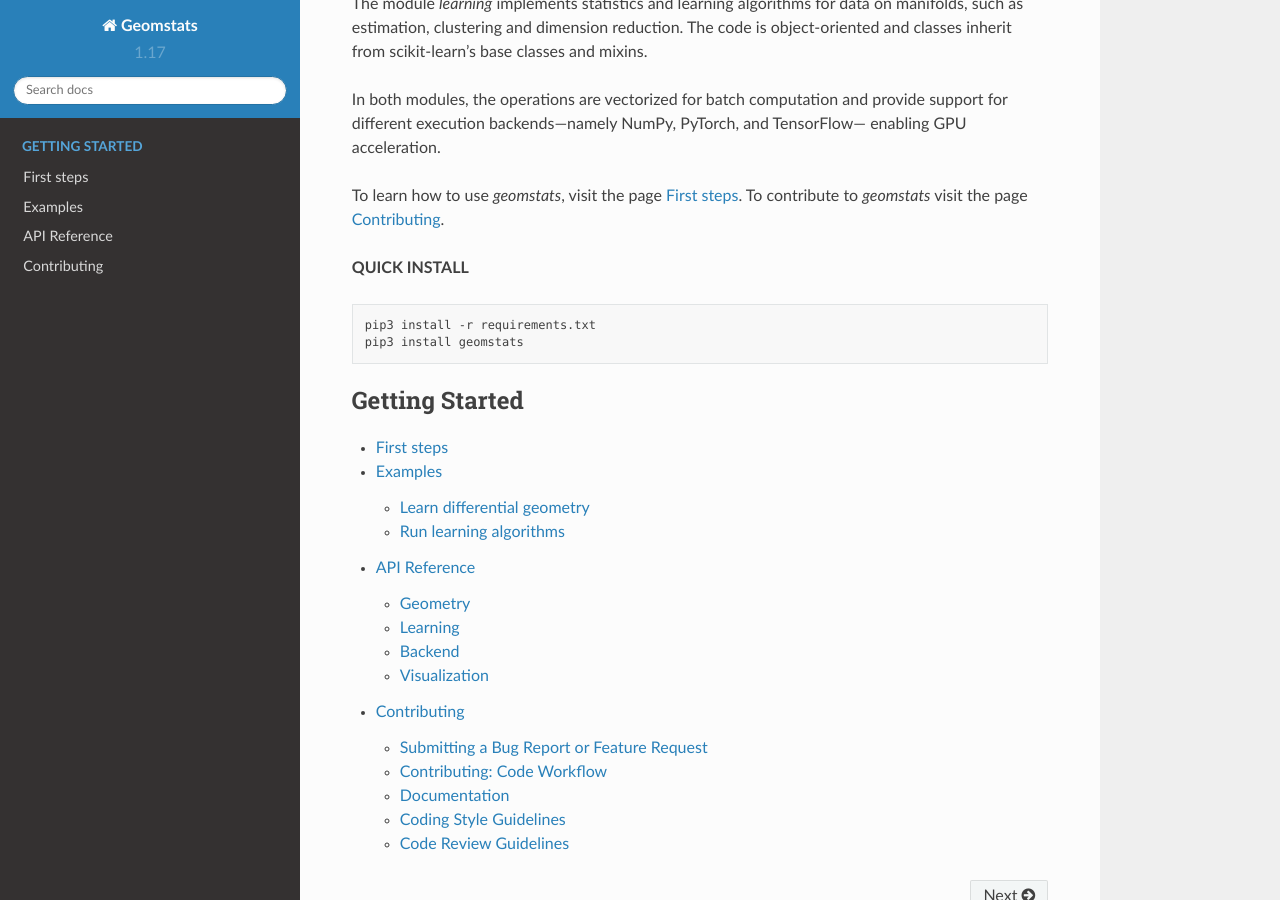
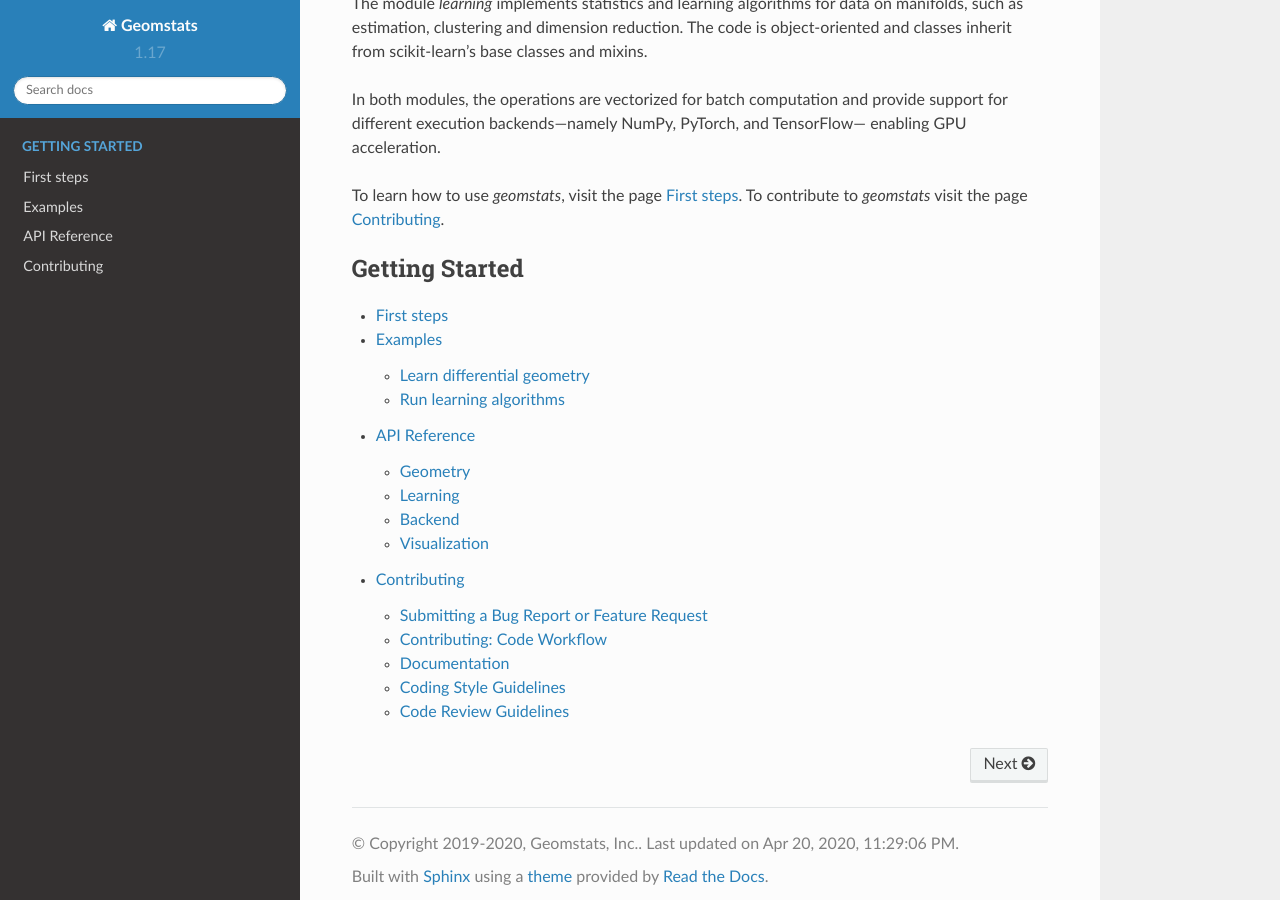
Before and after one commit to geomstats/geomstats, a Sphinx documentation site: the page built from docs/index.rst, in a window 1280 px wide and 900 px high, scrolled down 961 px. Built offline with Sphinx 7.4.7 and the Read the Docs theme 2.0.0, drawn with Linux system fonts in a browser that asks for light colours; pages that are not in the unit, such as notebooks, are missing from menus.

Commit message:
Update index and first steps

```diff
--- a/docs/first-steps.rst
+++ b/docs/first-steps.rst
@@ -39,7 +39,7 @@ algorithms on Riemannian manifolds, you need to follow three steps:
 - instantiate the manifold of interest,
 - instantiate the learning algorithm of interest,
 - run the algorithm.
-The data should be represented by the structure gs.array.
+The data should be represented by the structure ``gs.array``, which represents numpy arrays, tensorflow or pytorch tensors, depending on the choice of backend.
 
 As an example, the following code snippet illustrates the use of K-means
 on the 5-dimensional hypersphere, assuming ``data`` belongs to this space.
@@ -54,7 +54,7 @@ on the 5-dimensional hypersphere, assuming ``data`` belongs to this space.
     clustering = clustering.fit(data)
 
 The following code snippet shows the use of tangent Principal Component Analysis on the
-3D rotations, assuming ``data`` belongs to this space.
+space of 3D rotations, assuming ``data`` belongs to this space.
 
 .. code-block:: python
 
@@ -72,3 +72,5 @@ All geometric computations are performed behind the scenes.
 The user only needs a high-level understanding of Riemannian geometry.
 Each algorithm can be used with any of the manifolds and metric
 implemented in the package.
+
+To see additional examples, visit the page :ref:`examples`.
--- a/docs/index.rst
+++ b/docs/index.rst
@@ -48,13 +48,6 @@ enabling GPU acceleration.
 To learn how to use `geomstats`, visit the page :ref:`first_steps`.
 To contribute to `geomstats` visit the page :ref:`contributing`.
 
-**QUICK INSTALL**
-
-.. code-block:: bash
-
-    pip3 install -r requirements.txt
-    pip3 install geomstats
-
 .. toctree::
    :maxdepth: 2
    :caption: Getting Started
```
